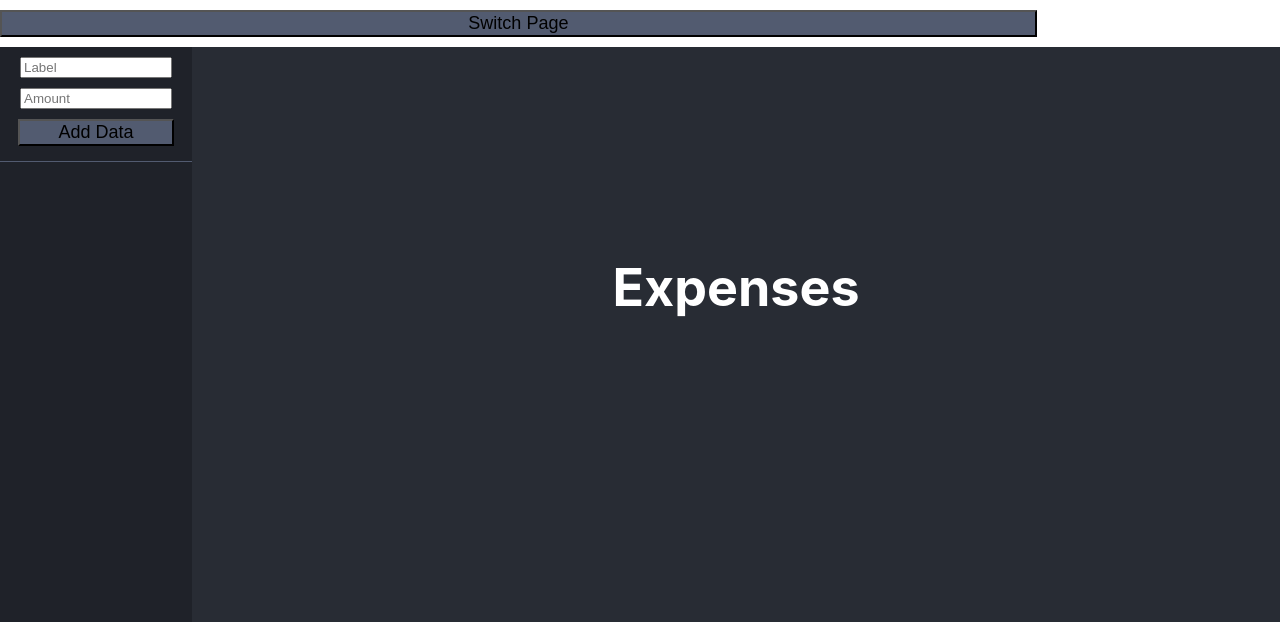
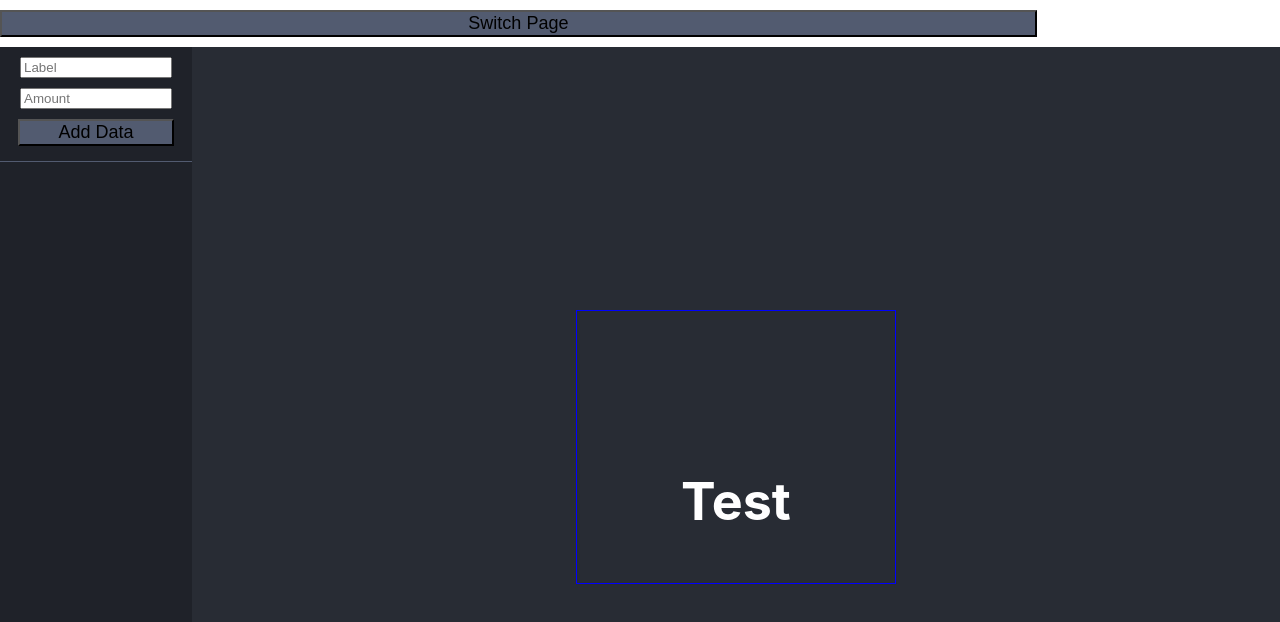
Before and after one commit to RyanKastl/Budgetizer, a React (Create React App) app in the folder FrontEnd/: page / in a window 1280 px wide. Shown: the top 622 px of the page. Built offline with nearby package versions, Linux system fonts and the light colour scheme.

Commit message:
Testing Gauge Chart

```diff
--- /dev/null
+++ b/FrontEnd/src/Components/GaugeChart.js
@@ -0,0 +1,27 @@
+import '../App.css';
+import { Doughnut } from 'react-chartjs-2';
+
+const defaultOptions =
+{
+    //maintainAspectRatio: false,
+    circumference: 180,
+    rotation: 270,
+    cutout: "95%",
+    plugins: {
+        legend: {
+            display: false,
+        }
+    },
+};
+
+function GaugeChart(props) {
+    return (
+        <div style={{border: "1px solid blue"}}>
+            <Doughnut options={defaultOptions}
+                      data={props.data} />
+            <h1 style={{marginTop: "-50%", marginBottom: "50px"}}>Test</h1>
+        </div>
+    );
+};
+
+export default GaugeChart;
--- /dev/null
+++ b/FrontEnd/src/Components/PieChart.js
@@ -0,0 +1,15 @@
+import '../App.css';
+import { Pie } from 'react-chartjs-2';
+
+function PieChart(props) {
+    return (
+        <>
+            <div className='header'>
+                <h1 className='title'>Expenses</h1>
+            </div>
+            <Pie data={props.data} />
+        </>
+    );
+};
+
+export default PieChart;
--- a/FrontEnd/src/Pages/ExpenseChart.js
+++ b/FrontEnd/src/Pages/ExpenseChart.js
@@ -1,20 +1,9 @@
 import './ExpenseChart.css';
 import '../App.css';
 import * as Constants from '../Constants/ChartDefaults';
-import { Pie } from 'react-chartjs-2';
+import PieChart from '../Components/PieChart';
+import GaugeChart from '../Components/GaugeChart';
 import React, { useState } from 'react';
-
-
-function PieChart(props) {
-    return (
-        <>
-            <div className='header'>
-                <h1 className='title'>Expenses</h1>
-            </div>
-            <Pie data={props.data} />
-        </>
-    );
-};
 
 function DataItem(props) {
     return (
@@ -102,7 +91,7 @@ class Data extends React.Component {
         return (
             <div className="App">
                 <header className="Chart-body">
-                    <PieChart className="Chart-body" data={data} />
+                    <GaugeChart className="Chart-body" data={data} />
                 </header>
                 <div className="Data">
                     <DataControl onAdd={(l, v) => this.handleOnAdd(l, v)} />
```
